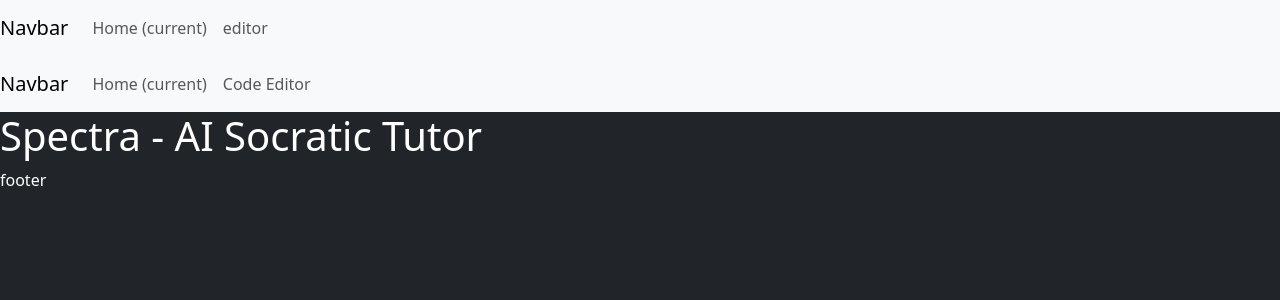
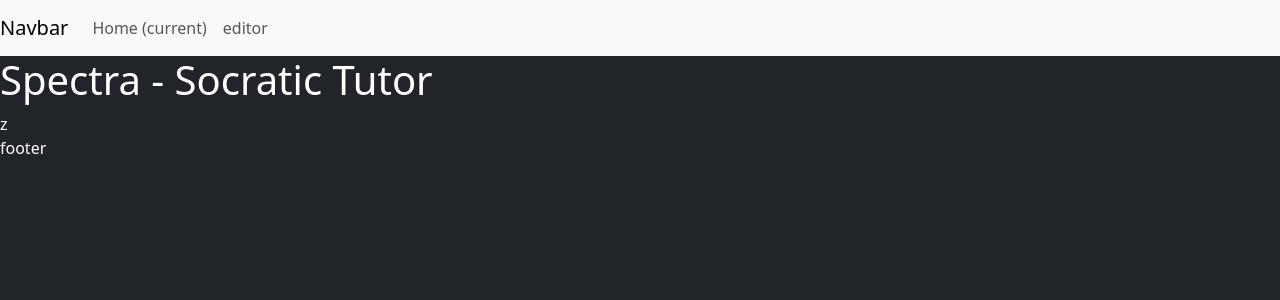
Before and after one commit to FormulaCarbon/Spectra, a Flask app: page / in a window 1280 px wide. Shown: the top 300 px of the page. Run offline with Flask 3, Linux system fonts and the light colour scheme.

Commit message:
Update index.html
Fixed home page readability (removed code editor link and added Spectra header)

```diff
--- a/src/templates/index.html
+++ b/src/templates/index.html
@@ -5,22 +5,10 @@
     {{ super() }}
 {% endblock %}
 
+{% block navbar %}
+    {{ super() }}
+{% endblock %}
+
 {% block content %}
-    <nav class="navbar navbar-expand-lg navbar-light bg-light">
-  <a class="navbar-brand" href="#">Navbar</a>
-  <button class="navbar-toggler" type="button" data-toggle="collapse" data-target="#navbarNav" aria-controls="navbarNav" aria-expanded="false" aria-label="Toggle navigation">
-    <span class="navbar-toggler-icon"></span>
-  </button>
-  <div class="collapse navbar-collapse" id="navbarNav">
-    <ul class="navbar-nav">
-      <li class="nav-item active">
-        <a class="nav-link" href="/">Home <span class="sr-only">(current)</span></a>
-      </li>
-      <li class="nav-item">
-        <a class="nav-link" href="/editor">Code Editor</a>
-        </li>
-    </ul>
-  </div>
-</nav>
-    <h1>Spectra - AI Socratic Tutor</h1>
-{% endblock %}
+    <h1>Spectra - Socratic Tutor</h1>
+z{% endblock %}
```
